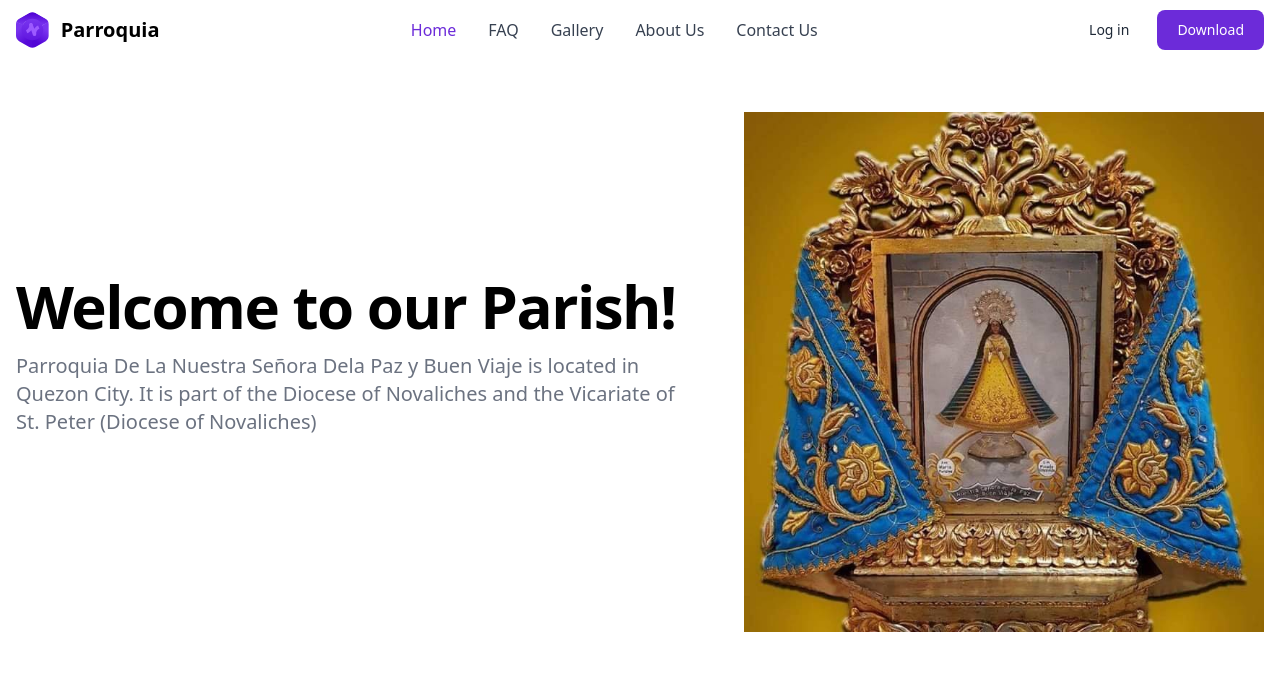
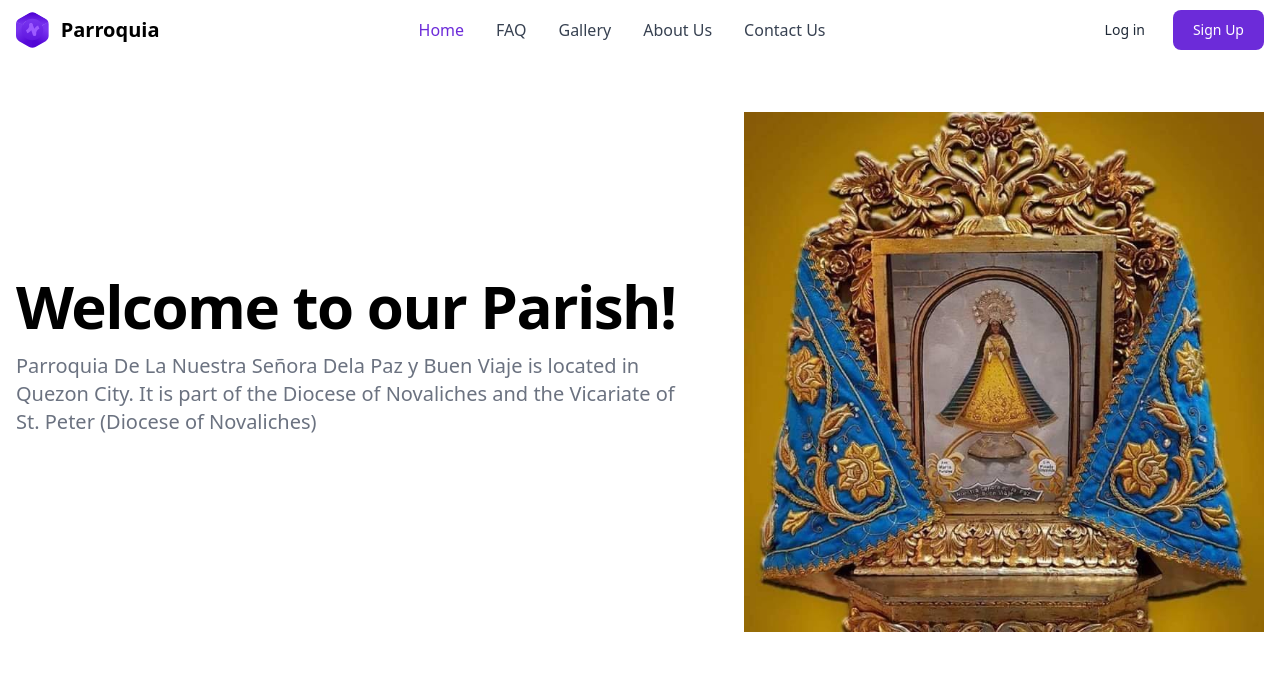
Before and after one commit to Laharl11/frontfront, a website: page landwind-1.0.0/index.html in a window 1280 px wide. Shown: the top 693 px of the page. Drawn offline with nearby package versions, Linux system fonts and the light colour scheme.

Commit message:
Update index.html

```diff
--- a/landwind-1.0.0/index.html
+++ b/landwind-1.0.0/index.html
@@ -57,7 +57,7 @@
                     <a href="#" class="text-white bg-purple-700 hover:bg-purple-800
                     focus:ring-4 focus:ring-purple-300 font-medium rounded-lg text-sm px-4
                     lg:px-5 py-2 lg:py-2.5 sm:mr-2 lg:mr-0 dark:bg-purple-600 dark:hover:bg-purple-700
-                    focus:outline-none dark:focus:ring-purple-800">Download</a>
+                    focus:outline-none dark:focus:ring-purple-800">Sign Up</a>
 
                     <button data-collapse-toggle="mobile-menu-2" type="button" class="inline-flex items-center p-2 ml-1 text-sm text-gray-500 rounded-lg lg:hidden hover:bg-gray-100 focus:outline-none focus:ring-2 focus:ring-gray-200 dark:text-gray-400 dark:hover:bg-gray-700 dark:focus:ring-gray-600" aria-controls="mobile-menu-2" aria-expanded="false">
                         <span class="sr-only">Open main menu</span>
```
